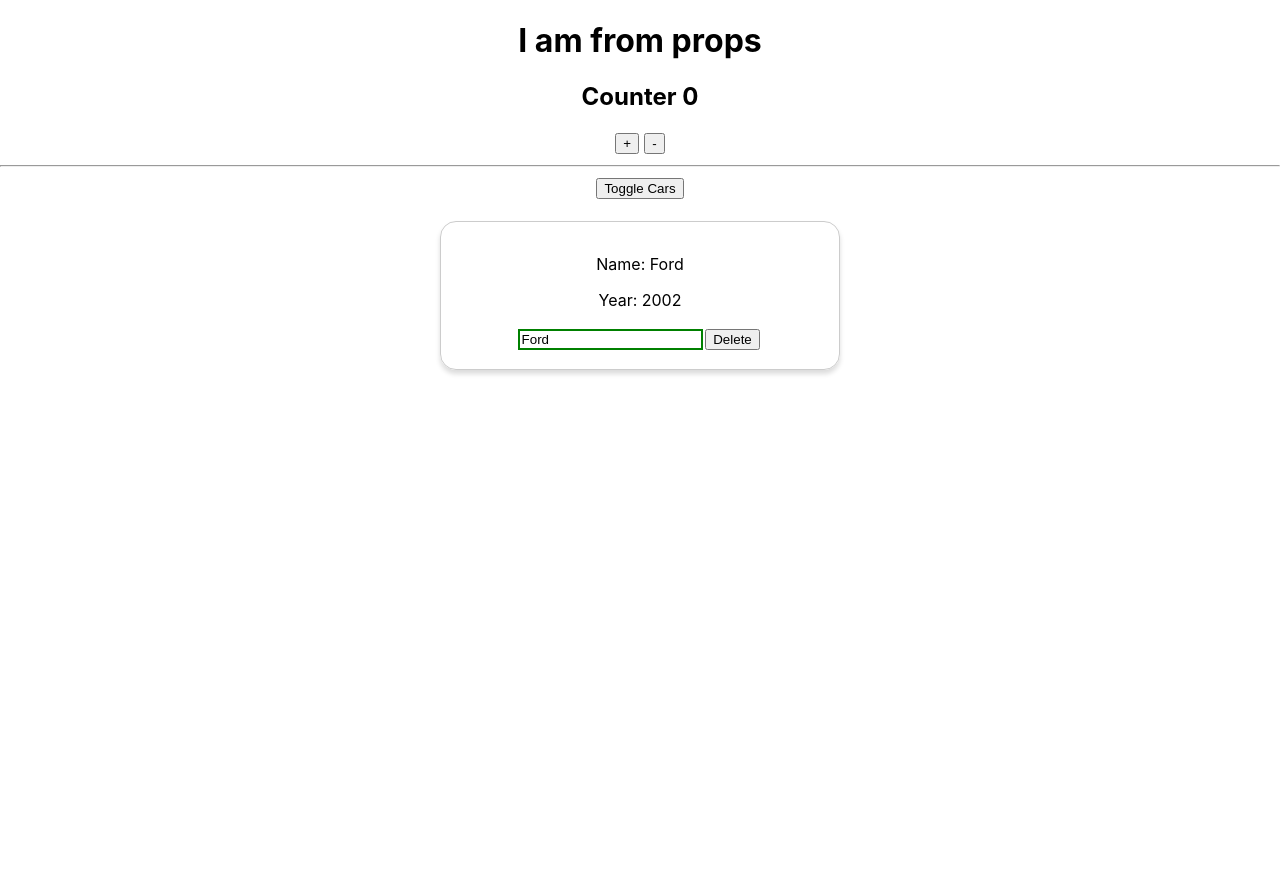
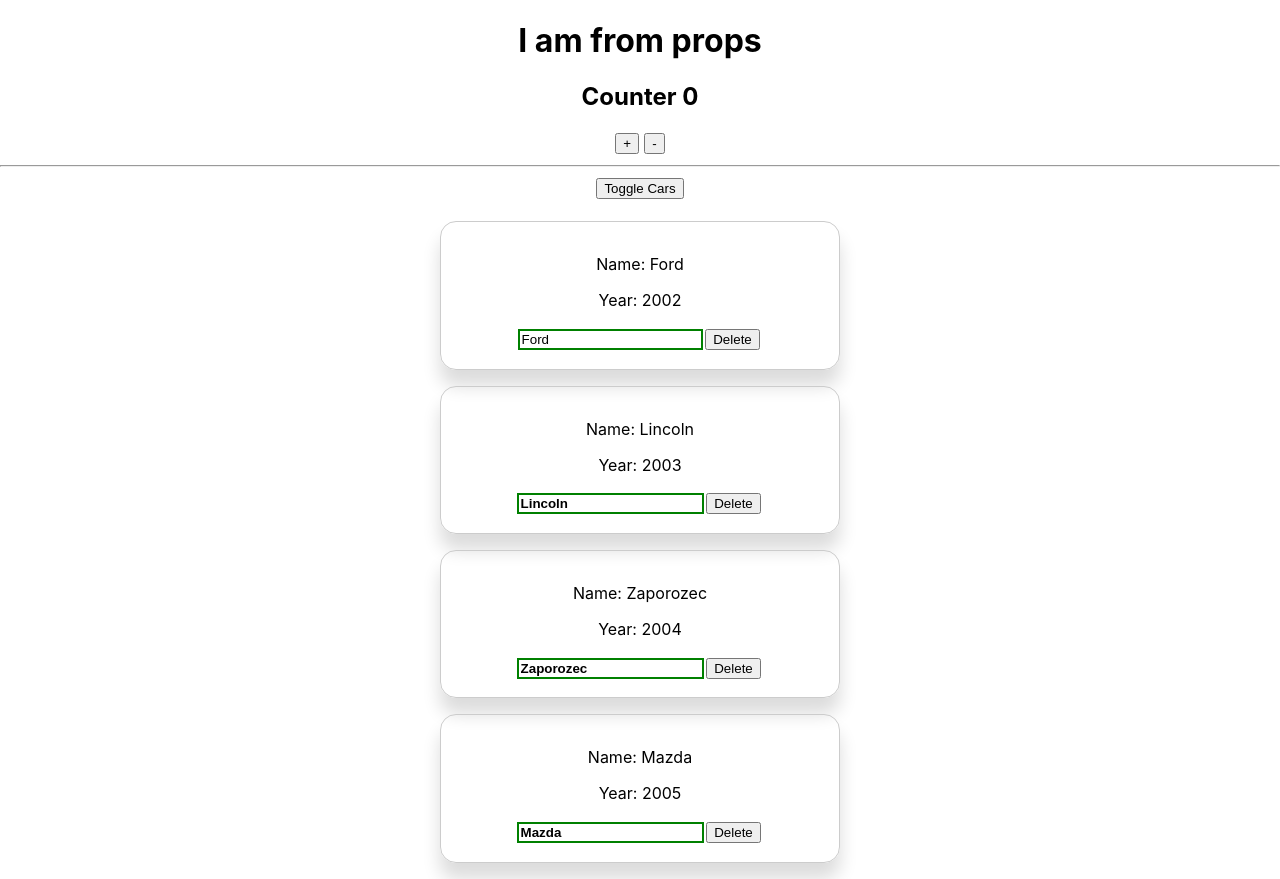
Before and after one commit to fragaLY/reactjs-training-theory, a React (Create React App) app in the folder react-theory/: page / in a window 1280 px wide. Both pictures are taken after a click on the button "Toggle Cars". Before the commit the page ends 800 px from the top, so only its background shows below. Built offline with nearby package versions, Linux system fonts and the light colour scheme.

Commit message:
Prop types

```diff
--- a/react-theory/package.json
+++ b/react-theory/package.json
@@ -7,6 +7,7 @@
     "@testing-library/react": "^11.1.1",
     "@testing-library/user-event": "^12.2.0",
     "node-sass": "^4.14.1",
+    "prop-types": "^15.7.2",
     "radium": "^0.26.1",
     "react": "^17.0.1",
     "react-dom": "^17.0.1",
--- a/react-theory/src/App.js
+++ b/react-theory/src/App.js
@@ -12,9 +12,9 @@ class App extends Component {
         this.state = {
             cars: [
                 {name: 'Ford', year: 2002},
-                // {name: 'Lincoln', year: 2003},
-                // {name: 'Zaporozec', year: 2004},
-                // {name: 'Mazda', year: 2005}
+                {name: 'Lincoln', year: 2003},
+                {name: 'Zaporozec', year: 2004},
+                {name: 'Mazda', year: 2005}
             ],
             title: props.title,
             showCars: false
--- a/react-theory/src/Car/Car.module.scss
+++ b/react-theory/src/Car/Car.module.scss
@@ -4,12 +4,12 @@
     border-radius: 1em;
     transition: border, box-shadow .3s;
     border: 1px solid #ccc;
-    box-shadow: 0 4px 5px rgba(0, 0, 0, .14);
+    box-shadow: 0 1em 1.1em rgba(0, 0, 0, .14);
 }
 
 .Car:hover {
     border: 1px solid #aaa;
-    box-shadow: 0 4px 15px 0 rgba(0, 0, 0, .25);
+    box-shadow: 0 1em 4em 0 rgba(0, 0, 0, .25);
     cursor: pointer;
 }
 
@@ -30,6 +30,6 @@ $color: green;
 }
 
 .input.bold {
-    border: 1em solid green;
+    border: 0.2em solid green;
     font-weight: bold;
 }
```
Also changed, not shown: react-theory/src/Car/Car.js (+7 -0 lines).
